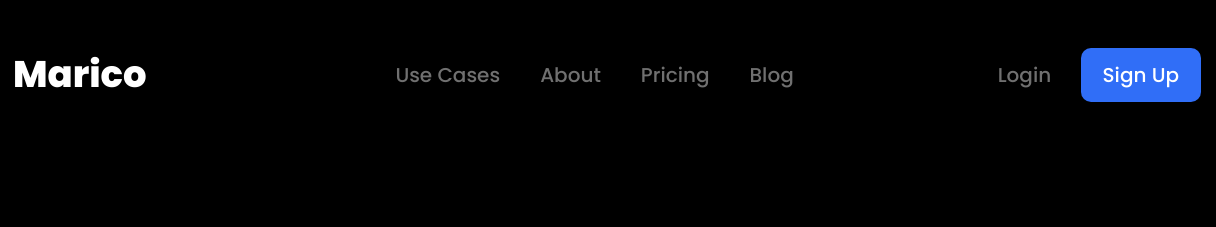
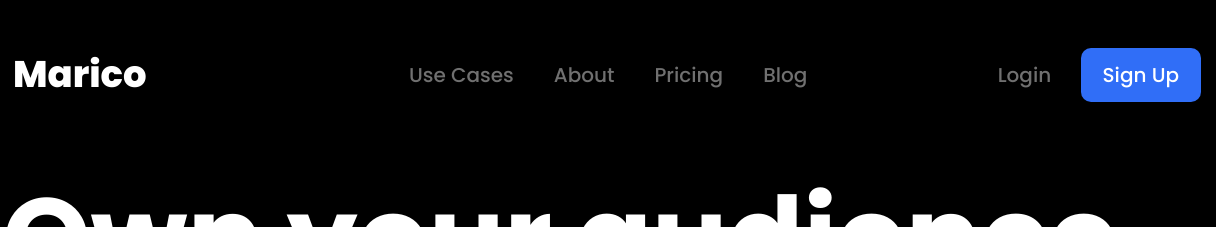
Before and after one commit to alexparakhin/project.Marico, a plain HTML site: page index.html in a window 1280 px wide. Shown: the top 227 px of the page, 64-1280 px from the left. Drawn offline with Linux system fonts and the light colour scheme.

Commit message:
header01

```diff
--- a/css/style.css
+++ b/css/style.css
@@ -70,7 +70,7 @@ body {
 }
 .nav-list {
   display: flex;
-  padding: 0px 17rem;
+  padding: 0 15vw 0 0;
 }
 .nav-list > *:not(:last-child) {
   margin-right: 40px;
@@ -128,61 +128,72 @@ body {
   transform: translate3d(0px, -2px, 20px);
 }
 
-@media screen and (max-width: 1633px) {
+@media screen and (max-width: 4000px) {
   .nav-list {
-    padding: 0px 15rem;
+    padding: 0 9vw 0 0;
   }
 }
-@media screen and (max-width: 1530px) {
+@media screen and (max-width: 3600px) {
   .nav-list {
-    padding: 0px 12rem;
+    padding: 0 10vw 0 0;
   }
 }
-@media screen and (max-width: 1430px) {
+@media screen and (max-width: 3200px) {
   .nav-list {
-    padding: 0px 11rem;
+    padding: 0 11vw 0 0;
   }
 }
-@media screen and (max-width: 1350px) {
+@media screen and (max-width: 2800px) {
   .nav-list {
-    padding: 0px 10rem;
+    padding: 0 12vw 0 0;
+  }
+}
+@media screen and (max-width: 2600px) {
+  .nav-list {
+    padding: 0 15vw 0 0;
+  }
+}
+@media screen and (max-width: 2300px) {
+  .nav-list {
+    padding: 0 16vw 0 0;
+  }
+}
+@media screen and (max-width: 2000px) {
+  .nav-list {
+    padding: 0 20vw 0 0;
+  }
+}
+@media screen and (max-width: 1700px) {
+  .nav-list {
+    padding: 0 19vw 0 0;
+  }
+}
+@media screen and (max-width: 1500px) {
+  .nav-list {
+    padding: 0 16vw 0 0;
   }
 }
 @media screen and (max-width: 1300px) {
   .nav-list {
-    padding: 0px 9rem;
+    padding: 0 13vw 0 0;
   }
 }
-@media screen and (max-width: 1270px) {
+@media screen and (max-width: 1200px) {
   .nav-list {
-    padding: 0px 9rem;
+    padding: 0 9vw 0 0;
   }
 }
-@media screen and (max-width: 1250px) {
+@media screen and (max-width: 1070px) {
   .nav-list {
-    padding: 0px 7rem;
+    padding: 0 7vw 0 0;
   }
 }
-@media screen and (max-width: 1220px) {
+@media screen and (max-width: 1000px) {
   .nav-list {
-    padding: 0px 6rem;
+    padding: 0 5vw 0 0;
   }
 }
-@media screen and (max-width: 1140px) {
-  .nav-list {
-    padding: 0px 4rem;
-  }
-}
-@media screen and (max-width: 1060px) {
-  .nav-list {
-    padding: 0px 3rem;
-  }
-}
-@media screen and (max-width: 1024px) {
-  .nav-list {
-    padding: 0px 2rem;
-  }
-}
+
 @media screen and (max-width: 992px) {
   .header {
     min-height: 100px;
@@ -435,6 +446,6 @@ body {
 }
 
 .main {
-  margin-top: 148px;
+  margin-top: 100px;
 }
 /*backdrop-filter: blur(1rem);*/
```
